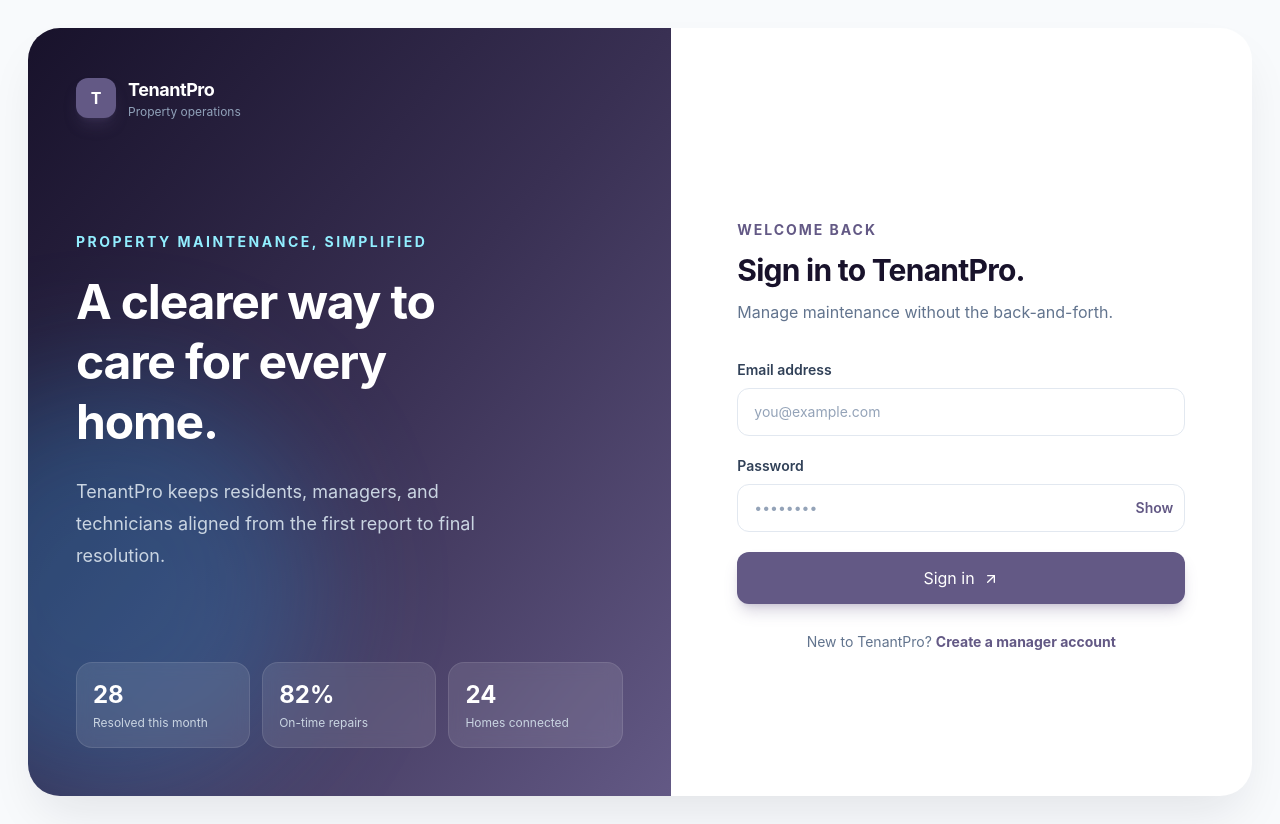
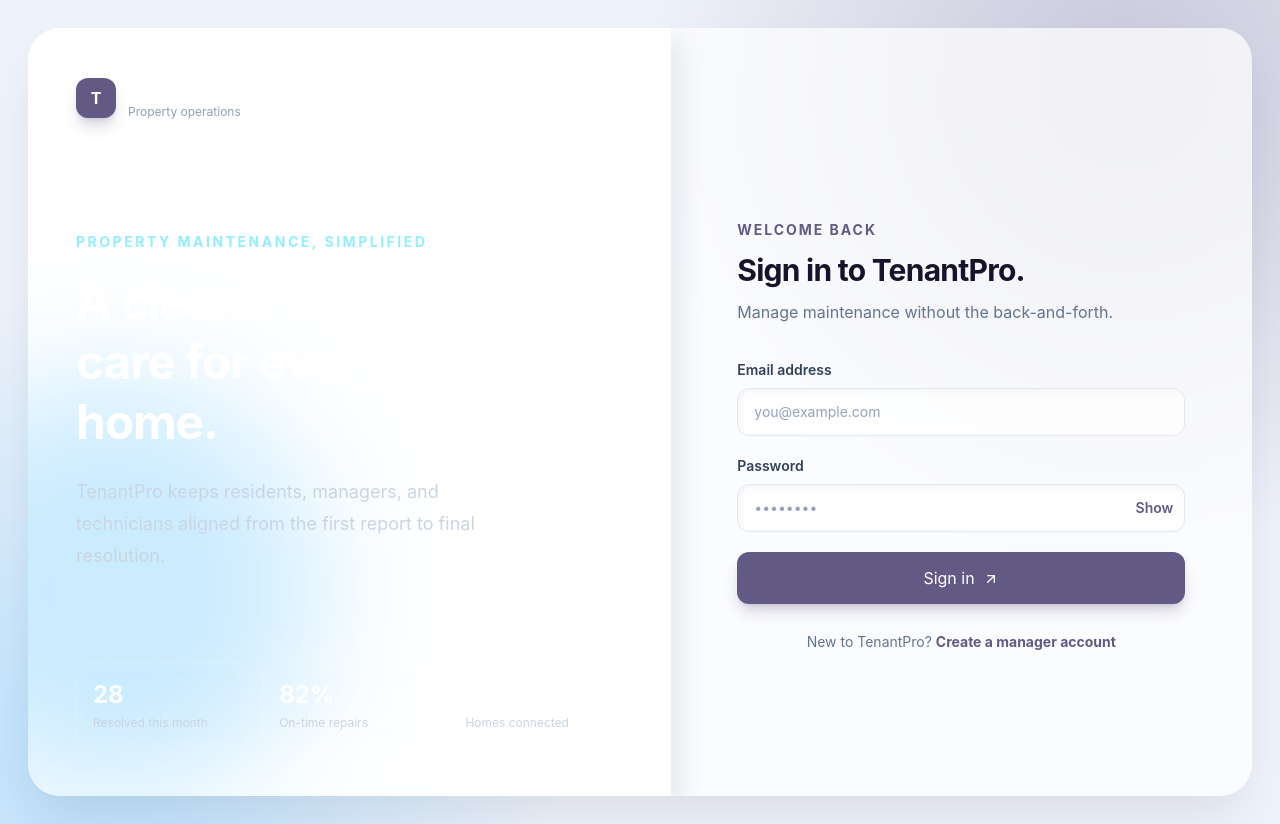
Before and after one commit to Adityasharma2107/TenantPro, a React (Vite) app in the folder client/: page /login in a window 1280 px wide. Built offline with nearby package versions, Linux system fonts and the light colour scheme.

Commit message:
feat: enhance dashboard visuals with illustration and motion

```diff
--- a/client/src/index.css
+++ b/client/src/index.css
@@ -8,3 +8,63 @@
 .auth-input { display: block; width: 100%; margin-top: .5rem; border: 1px solid #e2e8f0; border-radius: .75rem; padding: .8rem 1rem; color: #18122B; font-weight: 400; outline: none; transition: border-color 150ms ease, box-shadow 150ms ease; }
 .auth-input::placeholder { color: #94a3b8; }
 .auth-input:focus { border-color: #635985; box-shadow: 0 0 0 4px rgb(99 89 133 / .12); }
+
+/* The building illustration creates a shared visual identity instead of plain white canvases. */
+#root > div.min-h-screen {
+  background:
+    radial-gradient(circle at 88% 8%, rgb(146 238 255 / .24), transparent 25rem),
+    radial-gradient(circle at 35% 100%, rgb(99 89 133 / .22), transparent 34rem),
+    linear-gradient(135deg, rgb(248 250 252 / .91), rgb(235 239 250 / .87)),
+    url('./assets/tenantpro-building-hero.png') center / cover fixed !important;
+}
+
+#root > main.min-h-screen {
+  background:
+    radial-gradient(circle at 8% 90%, rgb(48 175 255 / .28), transparent 29rem),
+    radial-gradient(circle at 88% 10%, rgb(99 89 133 / .28), transparent 30rem),
+    #eef2fa !important;
+}
+
+/* Soft raised surfaces are the reusable neumorphism treatment for dashboard content. */
+#root article,
+#root section.overflow-hidden {
+  background: rgb(255 255 255 / .78) !important;
+  backdrop-filter: blur(14px);
+  border-color: rgb(255 255 255 / .8) !important;
+  box-shadow: 10px 10px 24px rgb(49 60 96 / .11), -8px -8px 22px rgb(255 255 255 / .76) !important;
+}
+
+#root article { animation: tenantpro-float-in 520ms ease both; }
+#root article:nth-of-type(2) { animation-delay: 80ms; }
+#root article:nth-of-type(3) { animation-delay: 140ms; }
+
+/* The login illustration uses the original asset under a readable violet overlay. */
+#root .bg-gradient-to-br {
+  background-image:
+    linear-gradient(145deg, rgb(24 18 43 / .94), rgb(57 48 83 / .78), rgb(99 89 133 / .74)),
+    url('./assets/tenantpro-building-hero.png') !important;
+  background-position: center;
+  background-size: cover;
+}
+
+#root > main > div {
+  background: rgb(255 255 255 / .72) !important;
+  backdrop-filter: blur(18px);
+}
+
+.auth-input {
+  background: rgb(255 255 255 / .7);
+  box-shadow: inset 2px 2px 5px rgb(49 60 96 / .06), inset -2px -2px 5px rgb(255 255 255 / .85);
+}
+
+button { transition: transform 180ms ease, box-shadow 180ms ease, background-color 180ms ease; }
+button:hover { transform: translateY(-1px); }
+
+@keyframes tenantpro-float-in {
+  from { opacity: 0; transform: translateY(12px); }
+  to { opacity: 1; transform: translateY(0); }
+}
+
+@media (prefers-reduced-motion: reduce) {
+  *, *::before, *::after { animation-duration: 1ms !important; transition-duration: 1ms !important; }
+}
```
Also changed, not shown: client/src/assets/tenantpro-building-hero.png (added).
